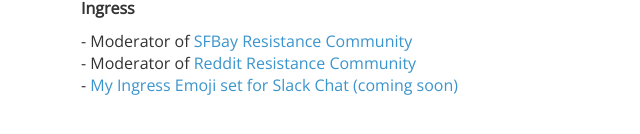
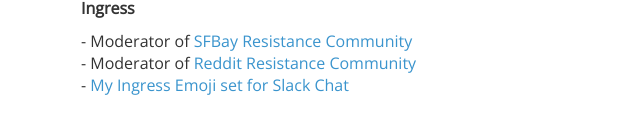
Before and after one commit to thekewe/thekewe.github.io, a plain HTML site: page index.html in a window 1280 px wide. Shown: the part 364-498 px from the top of the page, without its empty margins (319-959 px from the left). Drawn offline with nearby package versions, Linux system fonts and the light colour scheme.

Commit message:
Update index.html
Added Github link to Ingress emoji set.

```diff
--- a/index.html
+++ b/index.html
@@ -42,7 +42,7 @@
       <ul class="unstyled">
         <li>Moderator of <a href="http://sfbay.resists.org" rel="external">SFBay Resistance Community</a></li>
         <li>Moderator of <a href="http://reddit.com/r/redditresistance" rel="external">Reddit Resistance Community</a></li>
-        <li><a href="http://thekewe.com/ingress-emoji" rel="external">My Ingress Emoji set for Slack Chat (coming soon)</a></li>
+        <li><a href="https://github.com/thekewe/ingress-slack-emoji" rel="external">My Ingress Emoji set for Slack Chat</a></li>
       </ul>
     </article>
     <script type="text/javascript">
```
